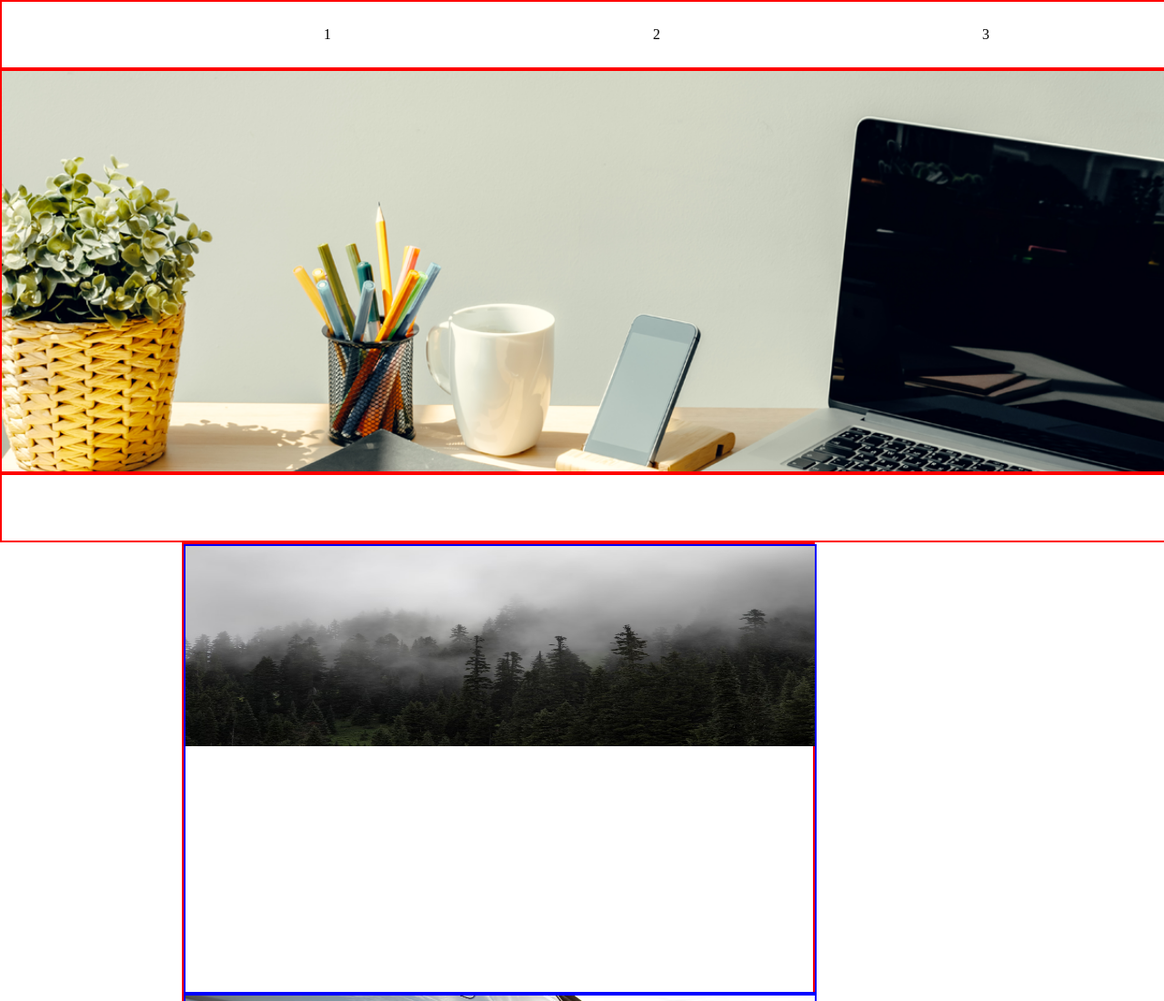
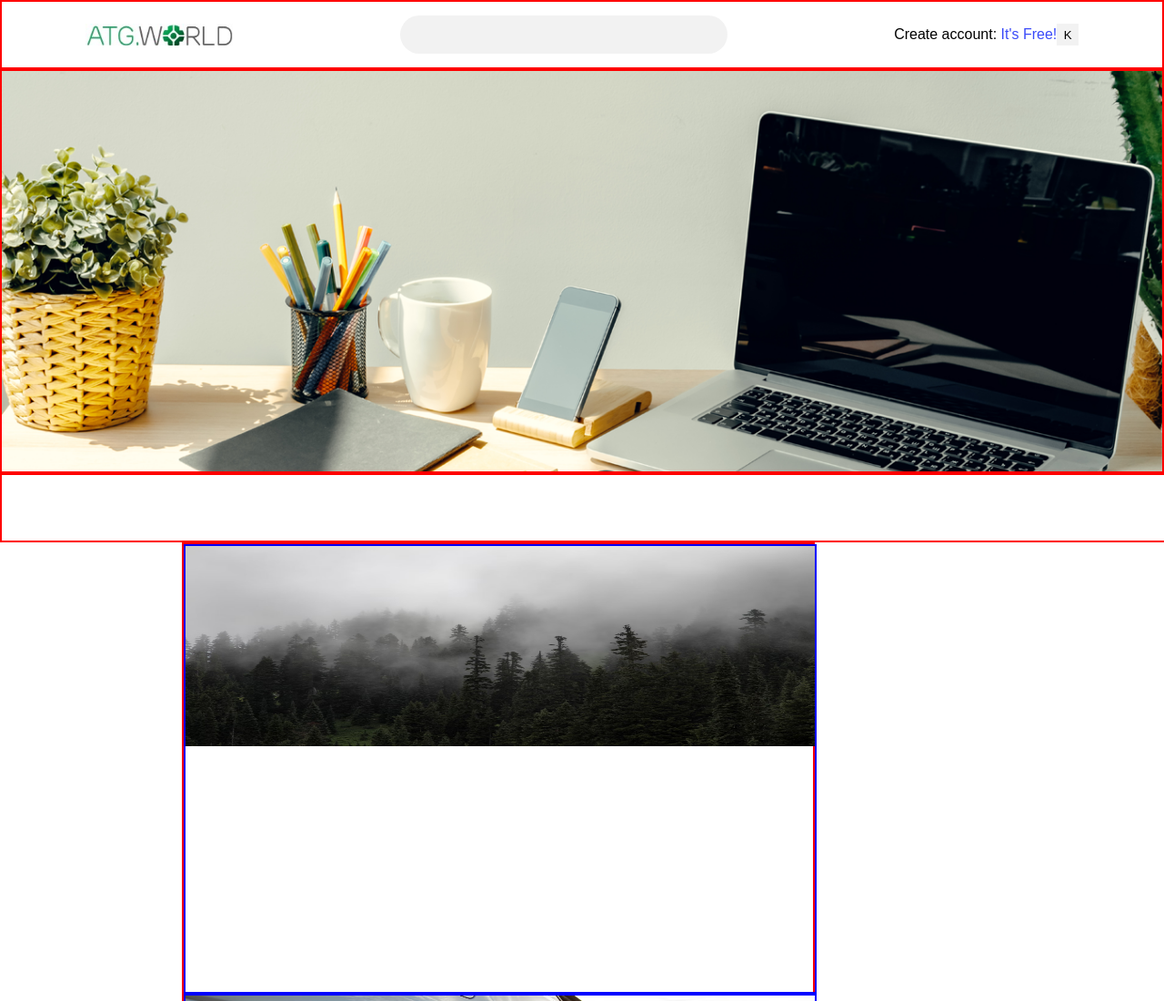
Before and after one commit to PriyaKsagar2/Banao_task1, a plain HTML site: page index.html in a window 1280 px wide. Shown: the top 1100 px of the page at 91% size. Drawn offline with Linux system fonts and the light colour scheme.

Commit message:
Basic heade (non responsive)

```diff
--- a/index.html
+++ b/index.html
@@ -8,9 +8,15 @@
 </head>
 <body>
     <div class="header">
-        <div>1</div>
-        <div>2</div>
-        <div>3</div>
+        <div id="logo"></div>
+
+        <div id="searchbar">
+            <input type="text">
+        </div>
+
+        <div id="login">
+            <p>Create account: <a href=" " style="text-decoration: none; color:rgb(58, 74, 249) ;">It's Free!</a><button>K</button></p>
+        </div>
     </div>
 
     <div class="cse">
--- a/styles.css
+++ b/styles.css
@@ -6,10 +6,39 @@
 .header{
     display: flex;
     align-items: center;
-    justify-content: space-evenly;
-    width: 1440px;
+    justify-content: space-around;
+    /* width: 1440px; */
     height: 72px;
     border: 2px solid red;
+}
+
+#logo{
+    width: 162.58px;
+    height: 24.01px;
+    background-image: url("assets/logo.jpg");
+    background-size: cover;
+}
+
+#searchbar input{
+    width: 360px;
+    height: 42px;
+    border-radius: 2rem;
+    background-color: #F2F2F2;
+    border: none;
+}
+
+#login p{
+    font-family: sans-serif;
+    font-size: 16px;
+    line-height: 20.8px;
+    text-align: right;
+}
+
+#login button{
+    width: 24px;
+    height: 24px;
+    background-color: #F2F2F2;
+    border: none;
 }
 
 .filters{
@@ -22,7 +51,7 @@
 }
 
 .cse{
-    width: 1440px;
+    /* width: 1440px; */
     height: 440px;
     border: 2px solid red;
     background-image: url("assets/img1.png");
```
Also changed, not shown: assets/logo.jpg (added).
